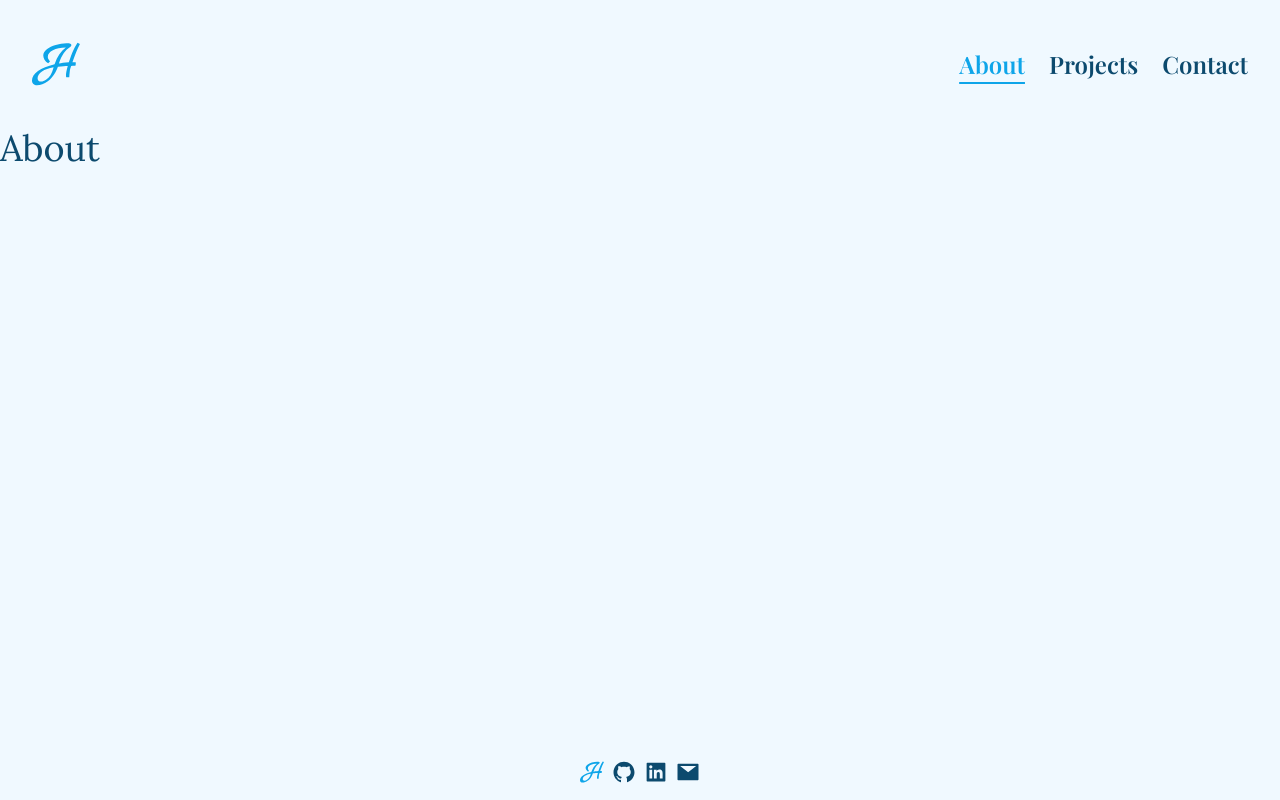
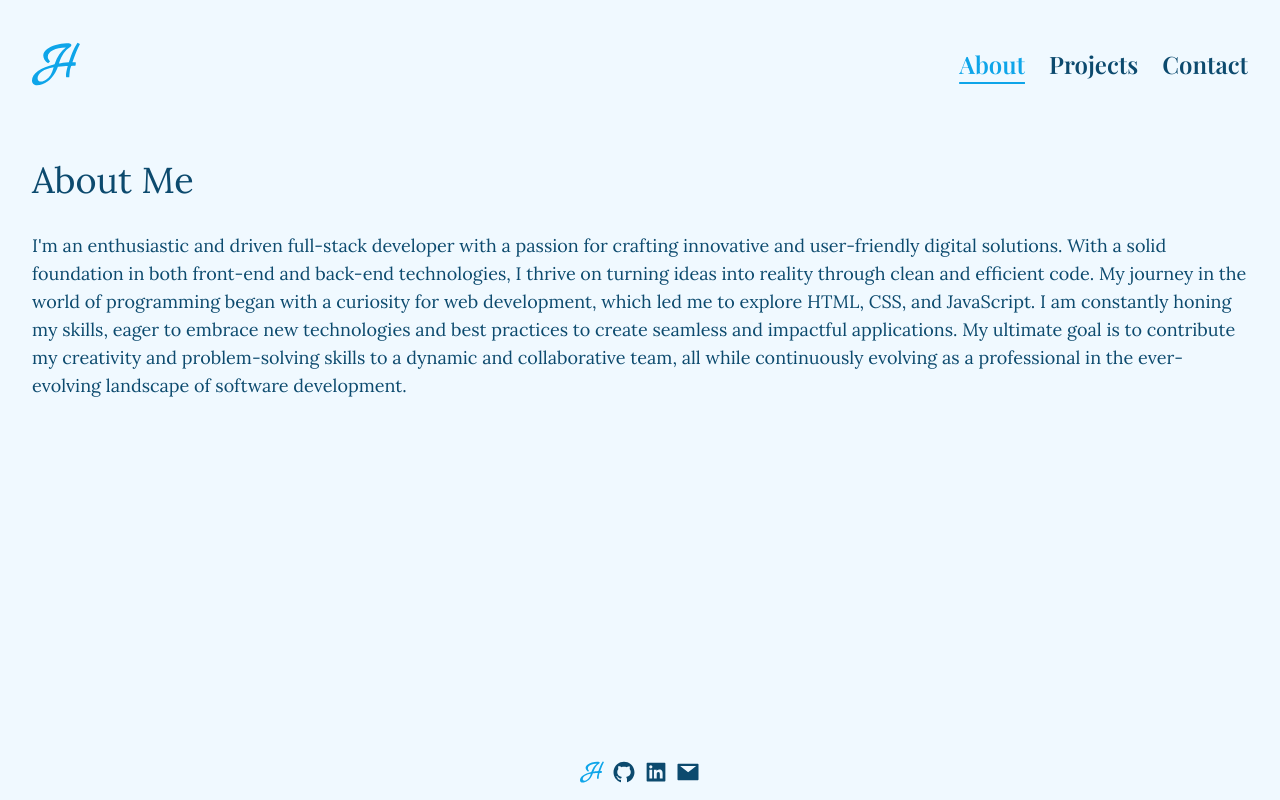
Before and after one commit to hazeltonbw/portfolio2, a React (Vite) app: page /about in a window 1280 px wide. Built offline with nearby package versions, Linux system fonts and the light colour scheme; a web font is replaced by a local one.

Commit message:
Start about me page

```diff
--- a/src/pages/About.tsx
+++ b/src/pages/About.tsx
@@ -1,9 +1,26 @@
+import svg from '../assets/hmm.svg'
 const About = () => {
   return (
-    <section className="flex flex-1">
-      <h1>About</h1>
+    <section className='flex flex-1 flex-col items-center '>
+      <div className='px-8 mb-16'>
+        <h1 className='my-8'>About Me</h1>
+        <p className='text-lg '>
+          I'm an enthusiastic and driven full-stack developer with a passion for
+          crafting innovative and user-friendly digital solutions. With a solid
+          foundation in both front-end and back-end technologies, I thrive on
+          turning ideas into reality through clean and efficient code. My
+          journey in the world of programming began with a curiosity for web
+          development, which led me to explore HTML, CSS, and JavaScript. I am
+          constantly honing my skills, eager to embrace new technologies and
+          best practices to create seamless and impactful applications. My
+          ultimate goal is to contribute my creativity and problem-solving
+          skills to a dynamic and collaborative team, all while continuously
+          evolving as a professional in the ever-evolving landscape of software
+          development.
+        </p>
+      </div>
     </section>
-  );
-};
+  )
+}
 
-export default About;
+export default About
```
